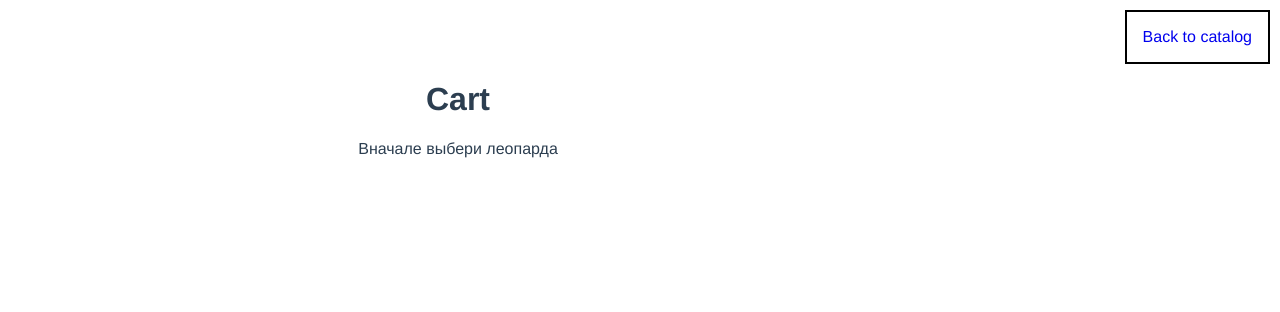
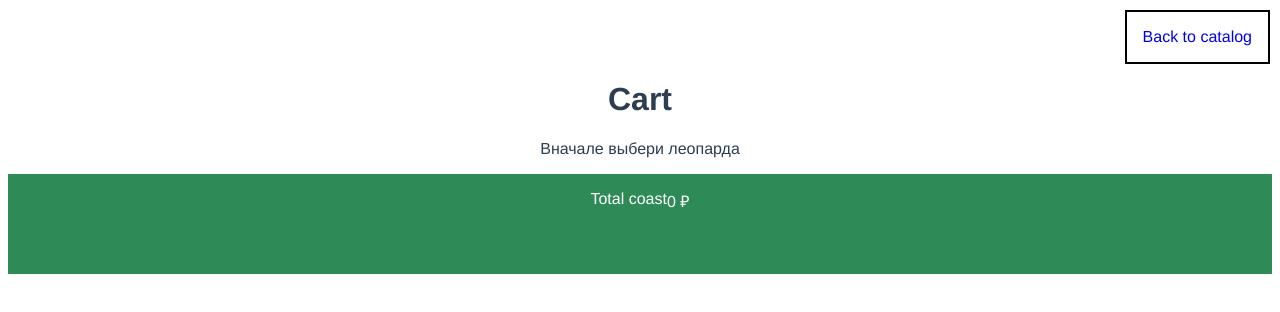
Before and after one commit to Fakamatony/dont-touch, a Vue app: page /cart in a window 1280 px wide. Shown: the top 312 px of the page. Built offline with nearby package versions, Linux system fonts and the light colour scheme.

Commit message:
basic functionality

```diff
--- a/db.json
+++ b/db.json
@@ -6,7 +6,6 @@
       "price": 12,
       "id": 1,
       "available": true,
-      "quantity": 1,
       "category": "Мужские"
     },
     {
@@ -15,7 +14,6 @@
       "price": 3242,
       "id": 2,
       "available": true,
-      "quantity": 1,
       "category": "Женские"
     },
     {
@@ -24,7 +22,6 @@
       "price": 5454,
       "id": 3,
       "available": false,
-      "quantity": 1,
       "category": "Женские"
     },
     {
@@ -33,7 +30,6 @@
       "price": 1212,
       "id": 4,
       "available": true,
-      "quantity": 1,
       "category": "Мужские"
     },
     {
@@ -42,7 +38,6 @@
       "price": 2354,
       "id": 5,
       "available": false,
-      "quantity": 1,
       "category": "Женские"
     },
     {
@@ -51,7 +46,6 @@
       "price": 533,
       "id": 6,
       "available": true,
-      "quantity": 1,
       "category": "Женские"
     }
   ]
--- a/src/components/v-cart-item.vue
+++ b/src/components/v-cart-item.vue
@@ -7,13 +7,20 @@
     </div>
     <div class="v-cart-item__quantity">
       <p>Qoan</p>
-      {{ cart_item_data.quantity }}
+      <span>
+        <span @click="decrementItem">-</span>
+        {{ cart_item_data.quantity }}
+        <span @click="incrementItem">+</span>
+      </span>
+
     </div>
     <button @click="deleteFromCart">Delete</button>
   </div>
 </template>
 
 <script>
+
+
 export default {
   name: 'v-cart-item',
   props:{
@@ -25,10 +32,17 @@ export default {
     }
   },
   methods:{
+    incrementItem(){
+      this.$emit('increment')
+    },
+    decrementItem(){
+      this.$emit('decrement')
+    },
     deleteFromCart(){
       this.$emit('deleteFromCart')
     }
   },
+
 
 }
 </script>
--- a/src/components/v-cart.vue
+++ b/src/components/v-cart.vue
@@ -12,7 +12,14 @@
       :key="item.id"
       :cart_item_data="item"
       @deleteFromCart="deleteFromCart(index)"
+      @increment="increment(index)"
+      @decrement="decrement(index)"
+
     />
+    <div class="v-cart__total">
+      <p class="total__name">Total coast</p>
+      <p>{{ cartTotalCoast }} ₽</p>
+    </div>
   </div>
 
 </template>
@@ -37,22 +44,53 @@ export default {
   computed: {
     ...mapGetters([
       'CART'
-    ])
+    ]),
+    cartTotalCoast(){
+      let result = []
+      if (this.CART.length){
+        for (let item of this.CART){
+          result.push(item.price + item.quantity)
+        }
+        result = result.reduce(function (sum, el){
+          return sum + el
+        })
+        return result
+      }else {
+        return 0
+      }
+    }
   },
   methods:{
     ...mapActions([
-      'DELETE_FROM_CART'
+      'DELETE_FROM_CART',
+      'INCREMENT_CART_ITEM',
+      'DECREMENT_CART_ITEM'
     ]),
+    increment(index){
+      this.INCREMENT_CART_ITEM(index)
+    },
+    decrement(index){
+      this.DECREMENT_CART_ITEM(index)
+    },
     deleteFromCart(index){
       this.DELETE_FROM_CART(index)
     }
-  }
+  },
 }
 </script>
 
-<style scoped>
+<style lang="scss">
   .v-cart{
     width: 100%;
     height: 100%;
+    &__total{
+      position: static;
+      width: 100%;
+      height: 100px;
+      display: flex;
+      justify-content: center;
+      background-color: seagreen;
+      color: white;
+    }
   }
 </style>
--- a/src/components/v-catalog-item.vue
+++ b/src/components/v-catalog-item.vue
@@ -14,6 +14,7 @@
 </template>
 
 <script>
+
 export default {
   props:{
     product_data:{
@@ -30,7 +31,7 @@ export default {
     }
 
   },
-  mounted() {}
+
 }
 
 </script>
--- a/src/components/v-main-wrapper.vue
+++ b/src/components/v-main-wrapper.vue
@@ -22,6 +22,6 @@ export default {
     flex-direction: column;
     align-items: center;
     justify-content: center;
-    max-width: 900px;
+    max-width: 100%
   }
 </style>
--- a/src/vuex/store.js
+++ b/src/vuex/store.js
@@ -1,4 +1,4 @@
-import { createStore } from 'vuex'
+import index, { createStore } from 'vuex'
 import axios from 'axios';
 // eslint-disable-next-line
 const store = createStore({
@@ -17,6 +17,7 @@ const store = createStore({
           if (item.id === product.id){
             isProductExists = true
             item.quantity++
+            item[index]++
           }
         })
         if (!isProductExists){
@@ -29,6 +30,14 @@ const store = createStore({
     },
     REMOVE_FROM_CART: (state, index)=>{
       state.cart.splice(index, 1)
+    },
+    INCREMENT: (state, index)=>{
+      state.cart[index].quantity++
+    },
+    DECREMENT: (state, index)=>{
+      if ( state.cart[index].quantity > 1){
+        state.cart[index].quantity--
+      }
     }
   },
   actions:{
@@ -49,6 +58,12 @@ const store = createStore({
     ADD_TO_CART({commit}, product){
       commit('SET_CART', product);
     },
+    INCREMENT_CART_ITEM({commit}, index){
+      commit('INCREMENT', index)
+    },
+    DECREMENT_CART_ITEM({commit}, index){
+      commit('DECREMENT', index)
+    },
     DELETE_FROM_CART({commit}, index){
       commit('REMOVE_FROM_CART', index)
     }
```
